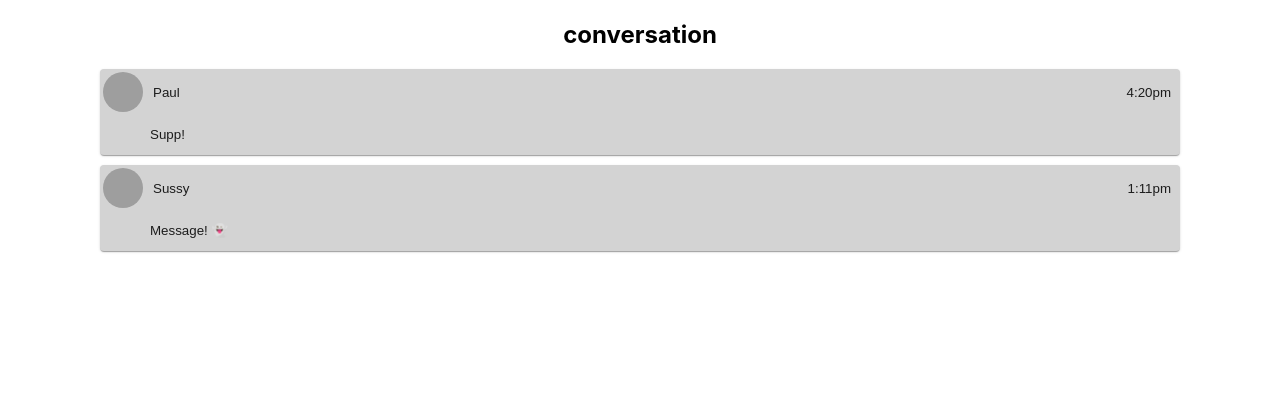
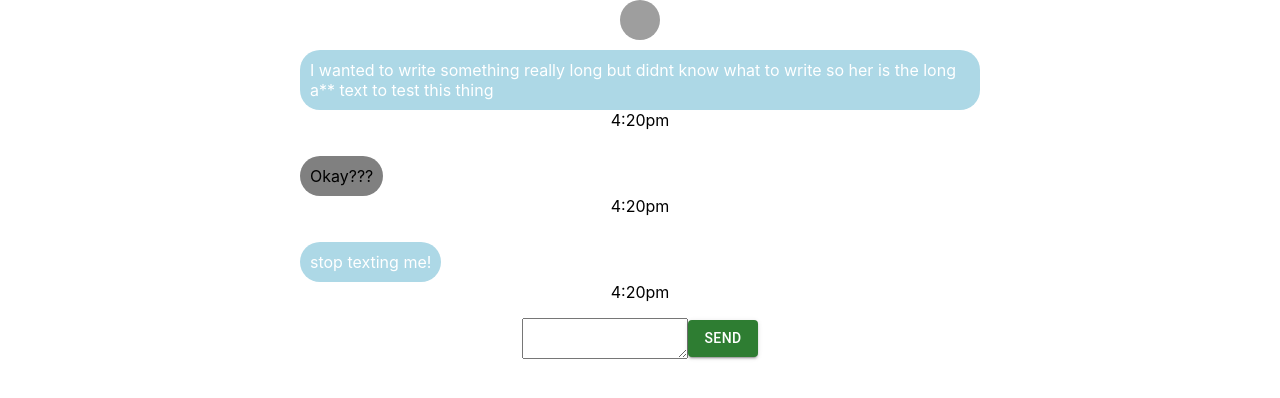
Before and after one commit to jrj-sys/BabelFish, a React (Create React App) app in the folder client/: page / in a window 1280 px wide. Shown: the top 398 px of the page. Built offline with nearby package versions, Linux system fonts and the light colour scheme; grey boxes are pictures that could not be loaded.

Commit message:
chatting component css

```diff
--- a/client/src/App.js
+++ b/client/src/App.js
@@ -1,11 +1,12 @@
 import React from "react";
 
 import Homepage from "./components/Homepage";
+import Chatting from "./components/Chatting"
 
 function App() {
   return (
     <div >
-      <Homepage></Homepage>
+      <Chatting></Chatting>
     </div>
   );
 }
--- /dev/null
+++ b/client/src/components/Chatting/index.js
@@ -0,0 +1,42 @@
+import React from 'react'
+import './style.css'
+import { Button, TextareaAutosize, Avatar } from '@mui/material'
+
+import avatarImgTwo from "../../assets/images/imgExamples/ed-panopio-img-2036.jpg"
+
+function Chatting({ own }) {
+    return (
+        <div className='chat'>
+
+            <div className="chat-avatar">
+                <Avatar alt="" src={avatarImgTwo}></Avatar>
+            </div>
+
+            <div className='chat-messasge'>
+                <p className='chat-content'>I wanted to write something really long but didnt know what to write so her is the long a** text to test this thing</p>
+            </div>
+            <p className='chat-time'>4:20pm</p>
+
+            <div className='chat-own-message'>
+                <p className='chat-own-content'>Okay???</p>
+            </div>
+            <p className='chat-time'>4:20pm</p>
+
+            <div className='chat-messasge'>
+                <p className='chat-content'>stop texting me!</p>
+            </div>
+            <p className='chat-time'>4:20pm</p>
+
+            <div className='chat-input'>
+                <TextareaAutosize
+                    aria-label="minimum height"
+                    maxRows={3}
+                    style={{ Width: 300, height: 35 }}
+                />
+                <Button variant="contained" size="Large" color="success">Send</Button>
+            </div>
+        </div>
+    )
+}
+
+export default Chatting
--- /dev/null
+++ b/client/src/components/Chatting/style.css
@@ -0,0 +1,48 @@
+.chat {
+}
+
+.chat-avatar {
+  display: flex;
+  flex-direction: column;
+  align-items: center;
+  justify-content: center;
+}
+
+.img-avatar {
+  width: 100%;
+}
+
+.chat-messasge {
+  display: flex;
+}
+
+.chat-content {
+  margin: 10px 300px 0 300px;
+  padding: 10px;
+  border-radius: 20px;
+  background-color: lightblue;
+  color: white;
+}
+
+.chat-own-message {
+  display: flex;
+}
+
+.chat-own-content {
+  margin: 10px 300px 0 300px;
+  padding: 10px;
+  border-radius: 20px;
+  background-color: gray;
+  color: black;
+}
+
+.chat-time {
+  text-align: center;
+  margin-top: 0;
+}
+
+.chat-input {
+  display: flex;
+  align-items: center;
+  justify-content: center;
+}
```
